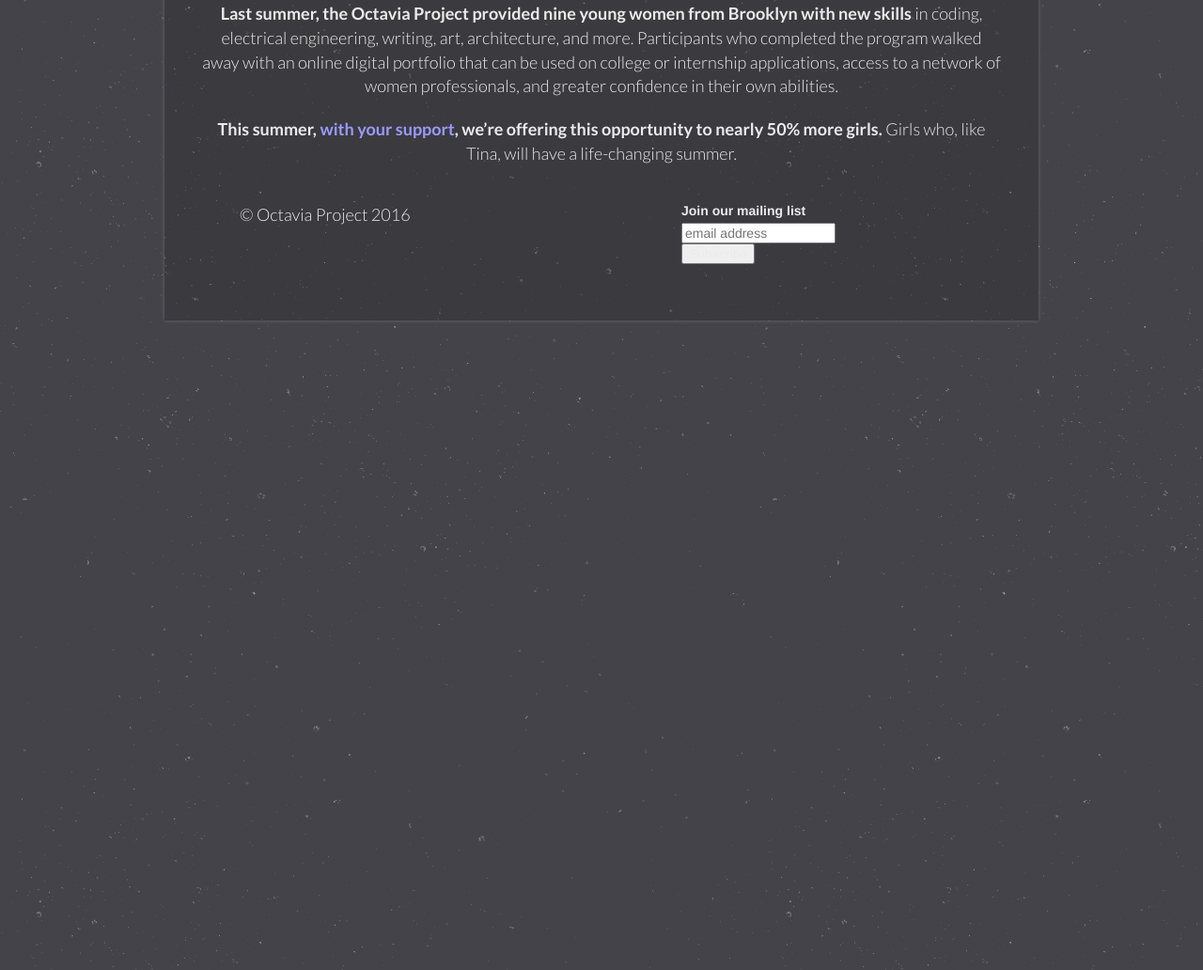
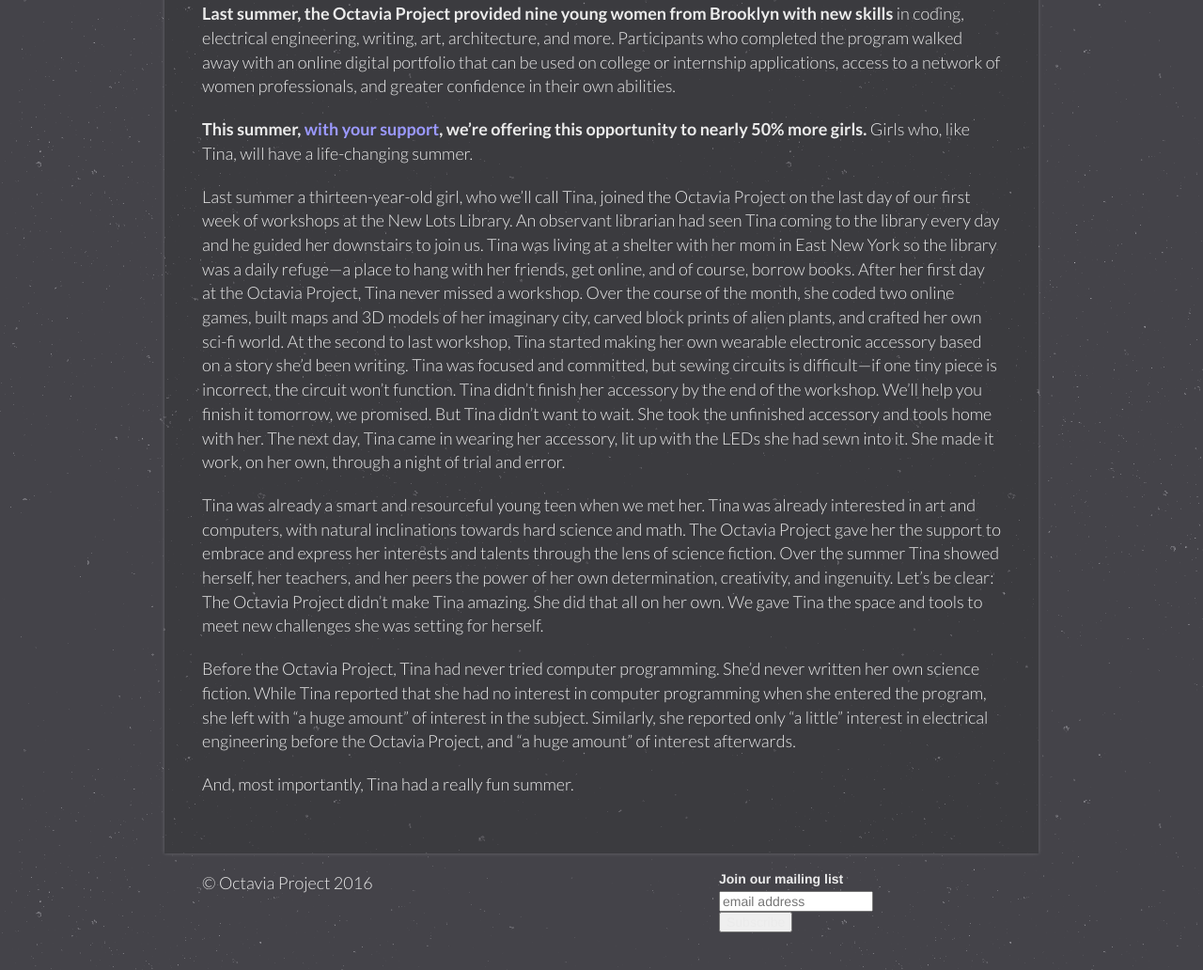
Before and after one commit to OctaviaProject/octaviaproject.github.io, a Jekyll site: the page built from donate.html, in a window 1280 px wide and 1400 px high, scrolled down 603 px, cut to the strip 368-1400 px from the top of the window. Shown: the whole strip at 94% size. Built offline with Jekyll 4.4.1, drawn with Linux system fonts in a browser that asks for light colours; comment, search, counter and statistics services are not loaded.

Commit message:
Added Tina's story

```diff
--- a/donate.html
+++ b/donate.html
@@ -14,6 +14,7 @@
 <input type="image" src="https://www.paypalobjects.com/en_US/i/btn/btn_donateCC_LG.gif" border="0" name="submit" alt="PayPal - The safer, easier way to pay online!">
 <img alt="" border="0" src="https://www.paypalobjects.com/en_US/i/scr/pixel.gif" width="1" height="1">
 </form>
+</div>
 
     <p><b>Last summer, the Octavia Project provided nine young women from Brooklyn with new skills</b> in coding, electrical engineering,
     writing, art, architecture, and more. Participants who completed the program walked away with an online digital portfolio
@@ -21,9 +22,32 @@
     in their own abilities.</p>
 
     <p><b>This summer, <a href="https://www.paypal.com/cgi-bin/webscr?cmd=_s-xclick&hosted_button_id=5HE2TAVXUV45Y">with your support</a>,
-    we’re offering this opportunity to nearly 50% more girls.</b> Girls who, like Tina, will have a life-changing summer.
+    we’re offering this opportunity to nearly 50% more girls.</b> Girls who, like Tina, will have a life-changing summer.</p>
 
-    <p>
+    <p>Last summer a thirteen-year-old girl, who we’ll call Tina, joined the Octavia Project on the last day of our first week
+    of workshops at the New Lots Library. An observant librarian had seen Tina coming to the library every day and he guided
+    her downstairs to join us. Tina was living at a shelter with her mom in East New York so the library was a daily refuge—a
+    place to hang with her friends, get online, and of course, borrow books. After her first day at the Octavia Project, Tina
+    never missed a workshop. Over the course of the month, she coded two online games, built maps and 3D models of her imaginary
+    city, carved block prints of alien plants, and crafted her own sci-fi world. At the second to last workshop, Tina started
+    making her own wearable electronic accessory based on a story she’d been writing. Tina was focused and committed, but sewing
+    circuits is difficult—if one tiny piece is incorrect, the circuit won’t function. Tina didn’t finish her accessory by the
+    end of the workshop. We’ll help you finish it tomorrow, we promised. But Tina didn’t want to wait. She took the unfinished
+    accessory and tools home with her. The next day, Tina came in wearing her accessory, lit up with the LEDs she had sewn into
+    it. She made it work, on her own, through a night of trial and error.</p>
+
+<p>Tina was already a smart and resourceful young teen when we met her. Tina was already interested in art and computers, with natural
+inclinations towards hard science and math. The Octavia Project gave her the support to embrace and express her interests and talents
+through the lens of science fiction. Over the summer Tina showed herself, her teachers, and her peers the power of her own determination,
+creativity, and ingenuity. Let’s be clear: The Octavia Project didn’t make Tina amazing. She did that all on her own. We gave Tina the
+space and tools to meet new challenges she was setting for herself.</p>
+
+<p>Before the Octavia Project, Tina had never tried computer programming. She’d never written her own science fiction. While Tina reported
+that she had no interest in computer programming when she entered the program, she left with “a huge amount” of interest in the subject.
+Similarly, she reported only “a little” interest in electrical engineering before the Octavia Project, and “a huge amount” of interest
+afterwards.</p>
+
+<p>And, most importantly, Tina had a really fun summer.</p>
 
 
     </div>
```
